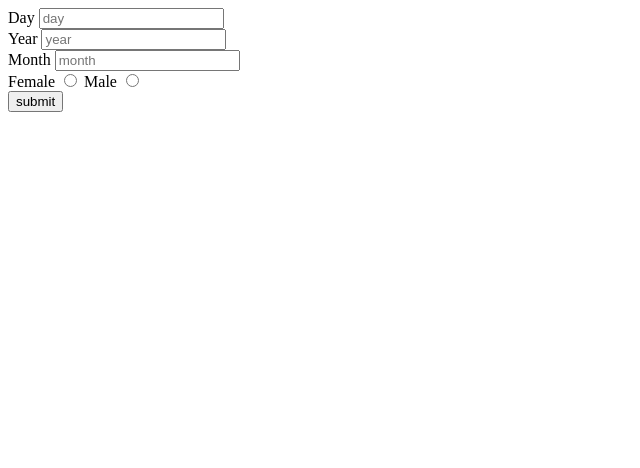
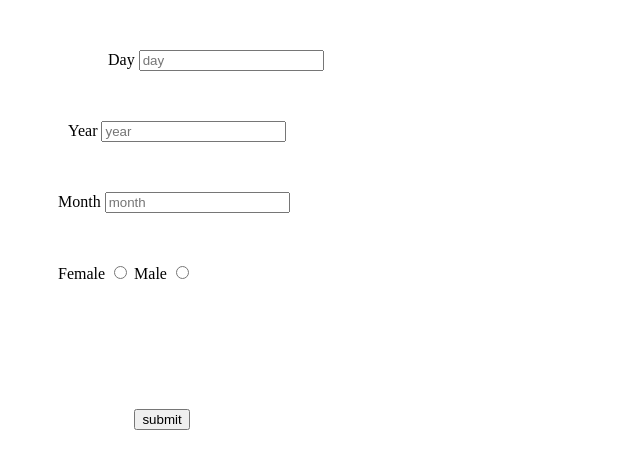
Before and after one commit to magiewech/Akan-names, a plain HTML site: page index.html in a window 1280 px wide. Shown: the whole page, without its empty margins (0-640 px from the left). Drawn offline with Linux system fonts and the light colour scheme.

Commit message:
add styles to the initial structure of the webpage

```diff
--- a/css/styles.css
+++ b/css/styles.css
@@ -0,0 +1,27 @@
+.year{
+    align-items: center;
+    flex-direction: row;
+    margin-top: 50px;
+    margin-bottom: 50px;
+    padding-left: 60px;
+}
+.day{
+    flex-direction: row;
+    margin: 50px;
+    align-content: center;
+    padding-left: 50px;
+}
+.month{
+    flex-direction: row;
+    margin: 50px;
+    align-content: center;
+}
+.radio{
+    margin: 50px
+}
+.submit{
+    margin: 10%;
+    height: 25px;
+    width: 25px;
+    background: transparent;
+}
--- a/index.html
+++ b/index.html
@@ -28,10 +28,10 @@
 
     <div class="radio">
     <label for="gender">Female</label>
-    <input type="radio" placeholder="gender" id="F">
+    <input type="radio" placeholder="female" id="female">
 
     <label for="gender">Male</label>
-    <input type="radio" placeholder="gender" id="M">
+    <input type="radio" placeholder="male" id="male">
     </div>
 
     <div class="submit">
--- a/js/script.js
+++ b/js/script.js
@@ -1,6 +1,8 @@
 console.log("hey yoh")
 var button = document.getElementById("submit")
 button.addEventListener("click",submit)
+radio.addEventListener("checked",female)
+radio.addEventListener("checked",male)
 
 
 
@@ -10,5 +12,7 @@ function submit(event){
     var day = document.getElementById("day").value
     var year = document.getElementById("year").value
     var month = document.getElementById("month").value
-console.log(day,year,month)
+    var female = document.getElementById("female").checked
+    var male = document.getElementById("male").checked
+console.log(day,year,month,female,)
 }
```
